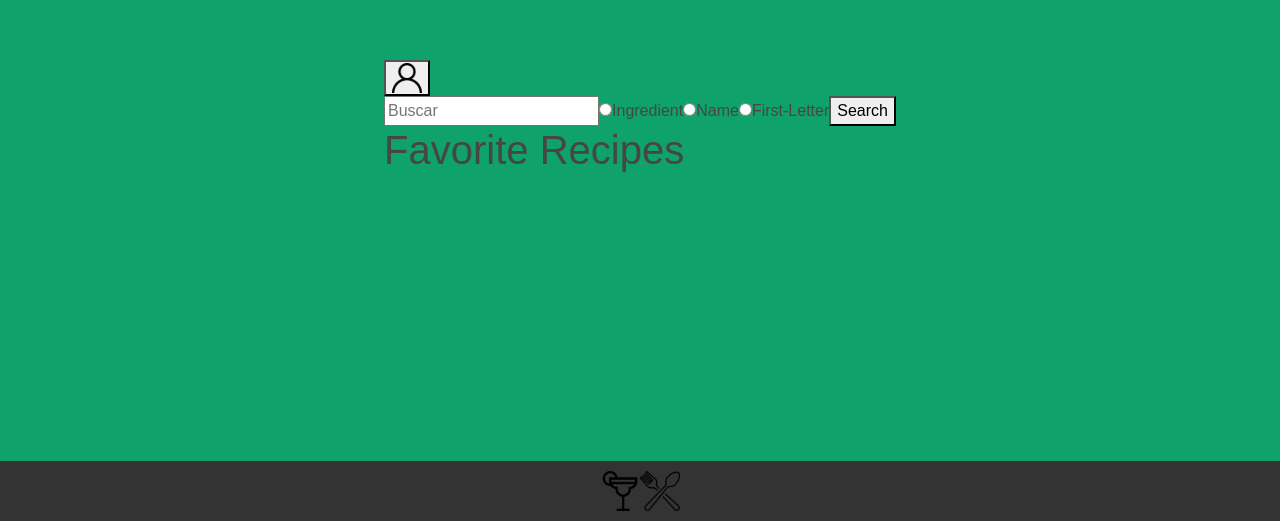
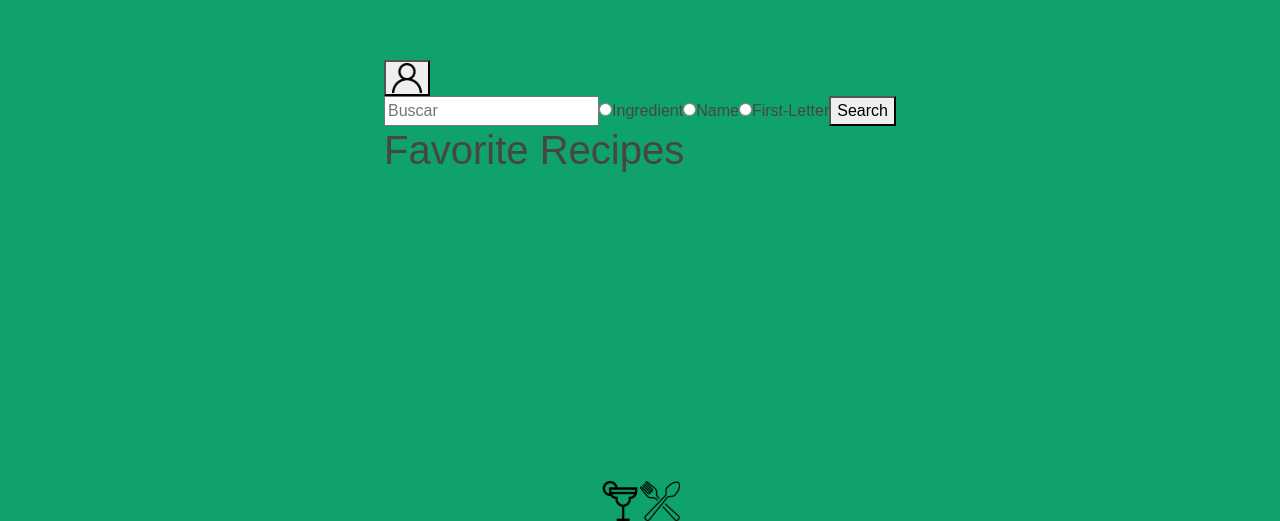
Before and after one commit to rafaelmagalhaesguedes/recipesApp, a React (Vite) app: page /favorite-recipes in a window 1280 px wide. Shown: the part 279-800 px from the top of the page. Built offline with nearby package versions, Linux system fonts and the light colour scheme.

Commit message:
Correcoes

```diff
--- a/src/components/Footer.css
+++ b/src/components/Footer.css
@@ -1,11 +1,4 @@
 .footer {
+  bottom: 0;
   position: fixed;
-  bottom: 0;
-  left: 0;
-  right: 0;
-  display: flex;
-  justify-content: space-around;
-  background-color: #333;
-  color: #fff;
-  padding: 10px;
-}
+  }
```
